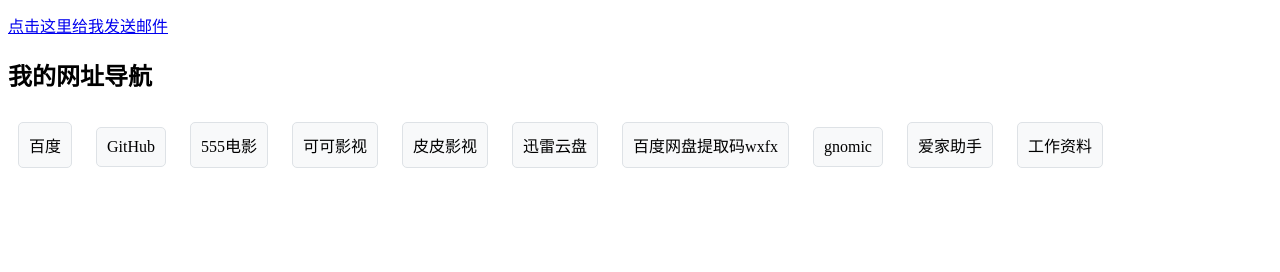
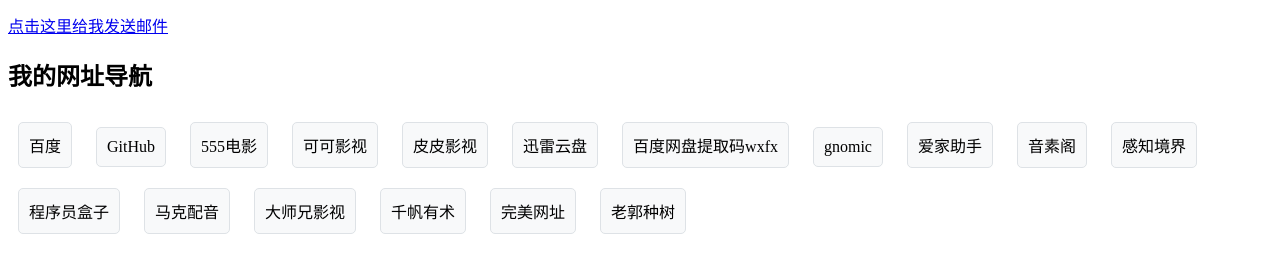
Before and after one commit to zzwuxiang/zzwuxiang.github.io, a plain HTML site: page index.html in a window 1280 px wide. Shown: the part 116-388 px from the top of the page. Drawn offline with Linux system fonts and the light colour scheme.

Commit message:
Update index.html

```diff
--- a/index.html
+++ b/index.html
@@ -36,6 +36,13 @@
   <a class="link" href="https://pan.baidu.com/share/init?surl=B1rohTa6pmknx8J4Y7ZURg" target="_blank">百度网盘提取码wxfx</a>
   <a class="link" href="https://www.gnomic.cn/agentCenter/index" target="_blank">gnomic</a>
   <a class="link" href="http://43.249.195.31/" target="_blank">爱家助手</a>
-<a class="link" href="F:\win7文件衡柏\工作资料" target="_blank">工作资料</a>
+  <a class="link" href="http://www.yinsuge.com/" target="_blank">音素阁</a>
+  <a class="link" href="http://ganzhiyati.com/index.aspx" target="_blank">感知境界</a>
+  <a class="link" href="https://www.coderutil.com/" target="_blank">程序员盒子</a>
+  <a class="link" href="https://ttsmaker.cn/" target="_blank">马克配音</a>
+  <a class="link" href="https://www.jxsgssn.com/" target="_blank">大师兄影视</a>
+  <a class="link" href="https://www.qianfan.app/navigation/" target="_blank">千帆有术</a>
+  <a class="link" href="https://www.9eip.com/" target="_blank">完美网址</a>
+  <a class="link" href="https://guozh.net/" target="_blank">老郭种树</a>
 </body>
 </html>
```
